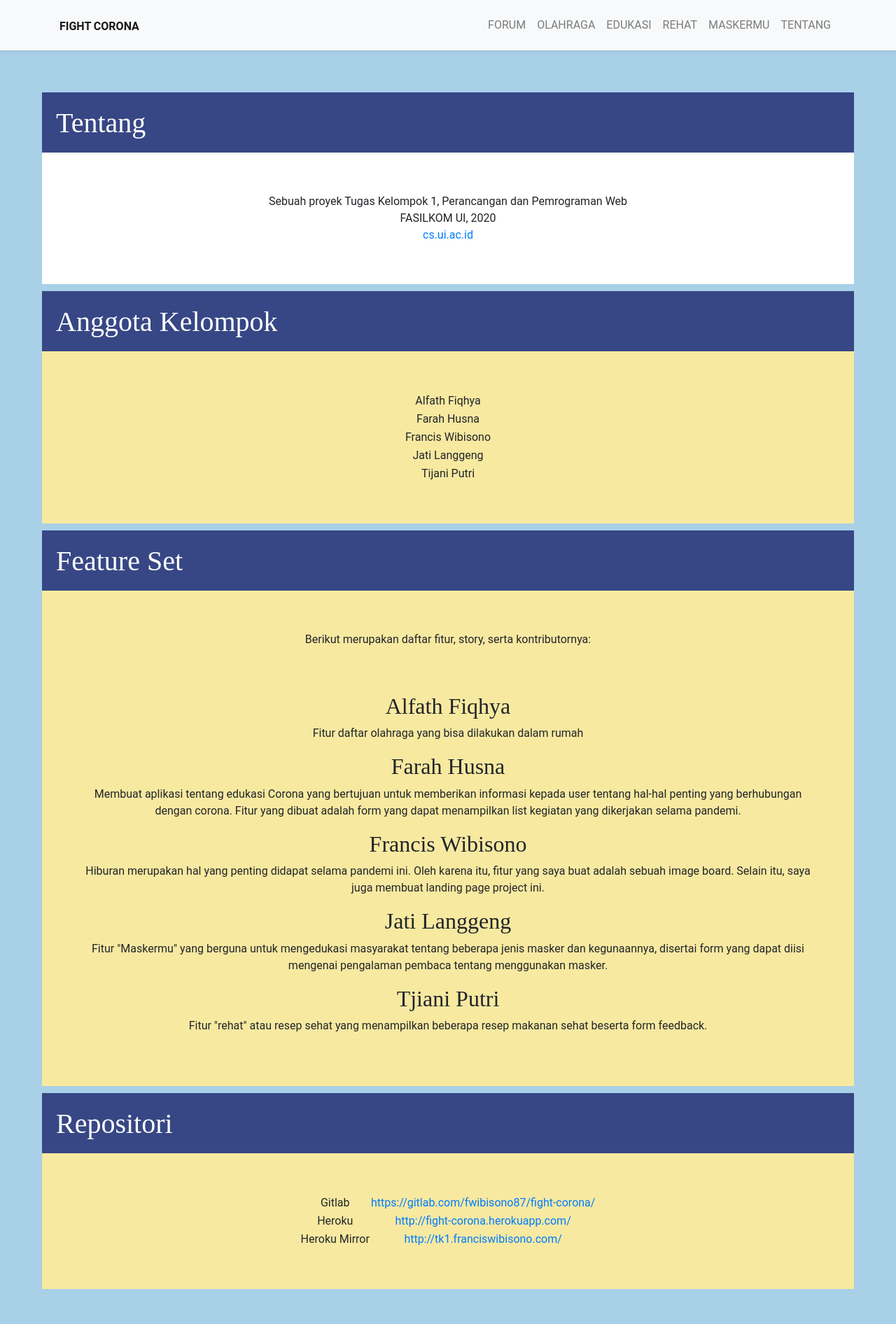
After one commit to fwibisono87/fight-corona, a Django app: page /tentang in a window 1280 px wide. The commit adds this page. Shown: the whole page at 70% size. Run offline with Django 3.2, Linux system fonts and the light colour scheme; some libraries are stand-ins or nearby versions.

Commit message:
Added about page

```diff
--- a/FightCorona/urls.py
+++ b/FightCorona/urls.py
@@ -27,6 +27,7 @@ urlpatterns = [
     path('', views.landing_page),
     path('forum', francis_views.index, name='francis'),
     path('forum/new_post', francis_views.upload),
+    path('tentang', views.about),
     path('edukasi/', include('farah.urls'), name="farah"),
     ##TODO buat path "olahraga"
     ##TODO buat path "rehat"
--- a/FightCorona/views.py
+++ b/FightCorona/views.py
@@ -1,6 +1,11 @@
 from django.shortcuts import render
 from datetime import datetime, date
+
 
 def landing_page(request):
     response = {}
     return render(request, 'global/home.html', response)
+
+def about(request):
+    response = {}
+    return render(request, 'global/about.html', response)
--- /dev/null
+++ b/templates/global/about.html
@@ -0,0 +1,83 @@
+{% extends 'global/base.html' %}
+{% load static %}
+
+{% block meta %}
+    <meta charset="UTF-8">
+    <title>FightCorona</title>
+    <link rel="stylesheet" href="static/francis/css/main.css">
+{% endblock meta %}
+
+{% block content %}
+    <br>
+    <br>
+    <br>
+    </div>
+    <div class="grid-container">
+        <div class="element">
+            <div class="header_box">
+                <h1>Tentang</h1>
+            </div>
+            <div class="content_box" style="background-color: white">
+                Sebuah proyek Tugas Kelompok 1, Perancangan dan Pemrograman Web <br>
+                FASILKOM UI, 2020<br>
+                <a href="http://cs.ui.ac.id">cs.ui.ac.id</a>
+            </div>
+        </div>
+    </div>
+    <div class="grid-container">
+        <div class="element">
+            <div class="header_box">
+                <h1>Anggota Kelompok</h1>
+            </div>
+            <div class="content_box" style="background-color: #f8e9a1">
+                <table style="margin-left: auto; margin-right: auto">
+                    <tr><td>Alfath Fiqhya</td></tr>
+                    <tr><td>Farah Husna</td></tr>
+                    <tr><td>Francis Wibisono</td></tr>
+                    <tr><td>Jati Langgeng</td></tr>
+                    <tr><td>Tijani Putri</td></tr>
+                </table>
+            </div>
+        </div>
+    </div>
+    <div class="grid-container">
+        <div class="element">
+            <div class="header_box">
+                <h1>Feature Set</h1>
+            </div>
+            <div class="content_box" style="background-color: #f8e9a1">
+                <p>Berikut merupakan daftar fitur, story, serta kontributornya:</p>
+                <br>
+                <br>
+                <h2>Alfath Fiqhya</h2>
+                <p>Fitur daftar olahraga yang bisa dilakukan dalam rumah</p>
+                <h2>Farah Husna</h2>
+                <p>Membuat aplikasi tentang edukasi Corona yang bertujuan untuk memberikan informasi kepada user tentang hal-hal penting yang berhubungan dengan corona.
+Fitur yang dibuat adalah form yang dapat menampilkan list kegiatan yang dikerjakan selama pandemi.</p>
+                <h2>Francis Wibisono</h2>
+                <p>Hiburan merupakan hal yang penting didapat selama pandemi ini. Oleh karena itu, fitur yang saya buat adalah sebuah image board.
+Selain itu, saya juga membuat landing page project ini.</p>
+                <h2>Jati Langgeng</h2>
+                <p>Fitur "Maskermu" yang berguna untuk mengedukasi masyarakat tentang beberapa jenis masker dan kegunaannya, disertai form yang dapat diisi mengenai pengalaman pembaca tentang menggunakan masker.</p>
+                <h2>Tjiani Putri</h2>
+                <p>Fitur "rehat" atau resep sehat yang menampilkan beberapa resep makanan sehat beserta form feedback.</p>
+            </div>
+        </div>
+    </div>
+    <div class="grid-container">
+        <div class="element">
+            <div class="header_box">
+                <h1>Repositori</h1>
+            </div>
+            <div class="content_box" style="background-color: #f8e9a1">
+                <table style="margin-left: auto; margin-right: auto">
+                    <tr><td>Gitlab</td><td><a href="https://gitlab.com/fwibisono87/fight-corona/">https://gitlab.com/fwibisono87/fight-corona/</a></td></tr>
+                    <tr><td>Heroku</td><td><a href="http://fight-corona.herokuapp.com/">http://fight-corona.herokuapp.com/</a></td></tr>
+                    <tr><td>Heroku Mirror</td><td><a href="http://tk1.franciswibisono.com/">http://tk1.franciswibisono.com/</a></td></tr>
+                </table>
+            </div>
+        </div>
+    </div>
+
+
+{% endblock %}
--- a/templates/global/base.html
+++ b/templates/global/base.html
@@ -40,6 +40,9 @@
             <li class="nav-item">
               <a class="nav-link scroll-link" >MASKERMU</a>
             </li>
+              <li class="nav-item">
+              <a class="nav-link scroll-link" href="/tentang">TENTANG</a>
+            </li>
           </ul>
         </div>
       </div>
```
